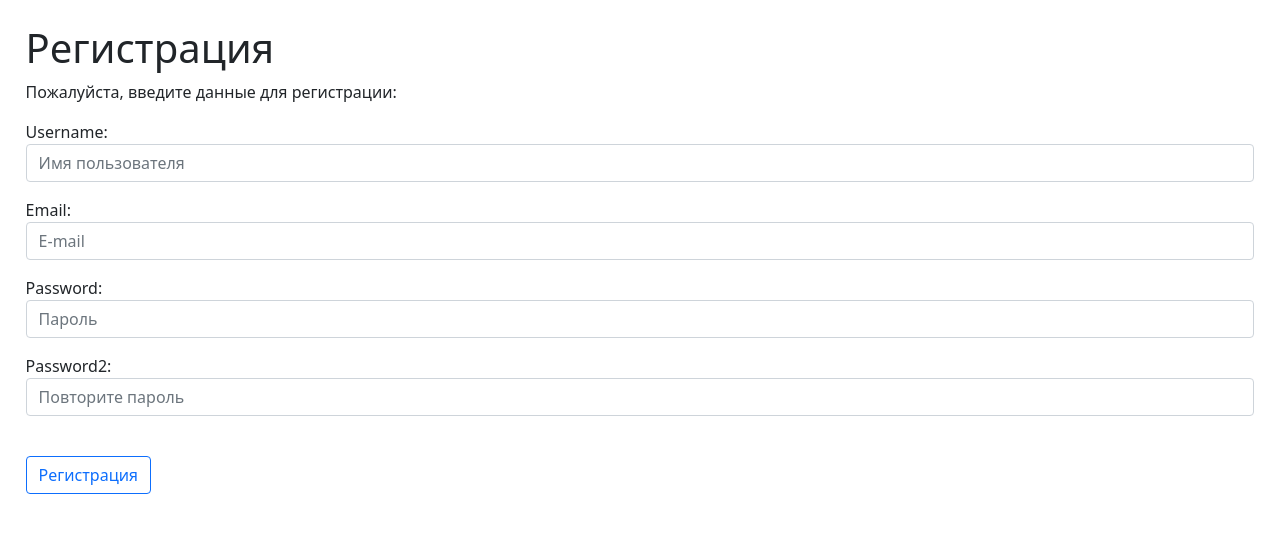
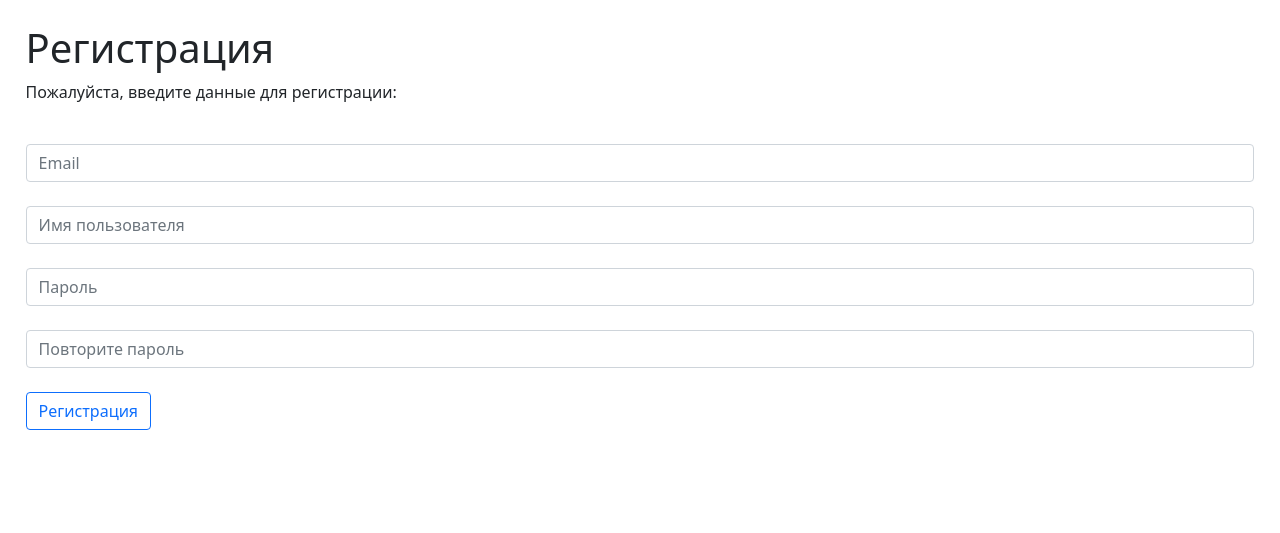
Before and after one commit to Rur1k/flask-soket-io-django, a Django app: template worksite/main/templates/register.html in a window 1280 px wide. Shown: the part 156-689 px from the top of the page. Run offline with Django 4.2, Linux system fonts and the light colour scheme; the template is opened without the code that fills it: values that come from a table or form of the project are taken from there, others are empty; parts of the project's set-up code (start-up, migrations or seed data) failed here and were passed over.

Commit message:
поправил регистрацию

```diff
--- a/worksite/main/forms.py
+++ b/worksite/main/forms.py
@@ -15,18 +15,6 @@ class LoginForm(forms.Form):
 
 
 class RegistrationForm(forms.ModelForm):
-    email = forms.CharField(widget=forms.TextInput(attrs={
-        'class': 'form-control me-2',
-        'placeholder': 'E-mail',
-    }))
-    username = forms.CharField(widget=forms.TextInput(attrs={
-        'class': 'form-control me-2',
-        'placeholder': 'Имя пользователя',
-    }))
-    password = forms.CharField(widget=forms.PasswordInput(attrs={
-        'class': 'form-control me-2',
-        'placeholder': 'Пароль',
-    }))
     password2 = forms.CharField(widget=forms.PasswordInput(attrs={
         'class': 'form-control me-2',
         'placeholder': 'Повторите пароль',
@@ -34,9 +22,24 @@ class RegistrationForm(forms.ModelForm):
 
     class Meta:
         model = User
-        fields = ('username', 'email')
+        fields = '__all__'
+        widgets = {
+            'email': forms.TextInput(attrs={
+                'class': 'form-control me-2',
+                'placeholder': 'Email'
+            }),
+            'username': forms.TextInput(attrs={
+                'class': 'form-control me-2',
+                'placeholder': 'Имя пользователя'
+            }),
+            'password': forms.PasswordInput(attrs={
+                'class': 'form-control me-2',
+                'placeholder': 'Пароль'
+            }),
+        }
 
     def clean_password2(self):
+        print('Я тут был, мед да пиво пил')
         cd = self.cleaned_data
         if cd['password'] != cd['password2']:
             raise forms.ValidationError('Пароли не совпадают.')
--- a/worksite/main/templates/register.html
+++ b/worksite/main/templates/register.html
@@ -6,9 +6,18 @@
   <div class = 'register-form'>
     <h1>Регистрация</h1>
     <p>Пожалуйста, введите данные для регистрации:</p>
-    <form action="." method="POST">
+    <form method="POST">
       {% csrf_token %}
-      {{ user_form.as_p }}<br>
+      <div class="col-md-12">
+        <label></label>
+        {{ user_form.email }}
+        <label></label>
+        {{ user_form.username }}
+        <label></label>
+        {{ user_form.password }}
+        <label></label>
+        {{ user_form.password2 }}
+      </div><br>
       <p><input type="submit" class="btn btn-outline-primary me-2" value="Регистрация"></p>
     </form>
   </div>
--- a/worksite/main/views.py
+++ b/worksite/main/views.py
@@ -9,10 +9,10 @@ from rest_framework_simplejwt.tokens import RefreshToken
 
 def register(request):
     if request.method == "POST":
+
         user_form = RegistrationForm(request.POST)
         if user_form.is_valid():
-            cd = user_form.cleaned_data
-            User.objects.create_user(username=cd['username'], email=cd['email'], password=cd['password'])
+            user_form.save()
             return redirect('main')
         else:
             print(user_form.errors)
```
